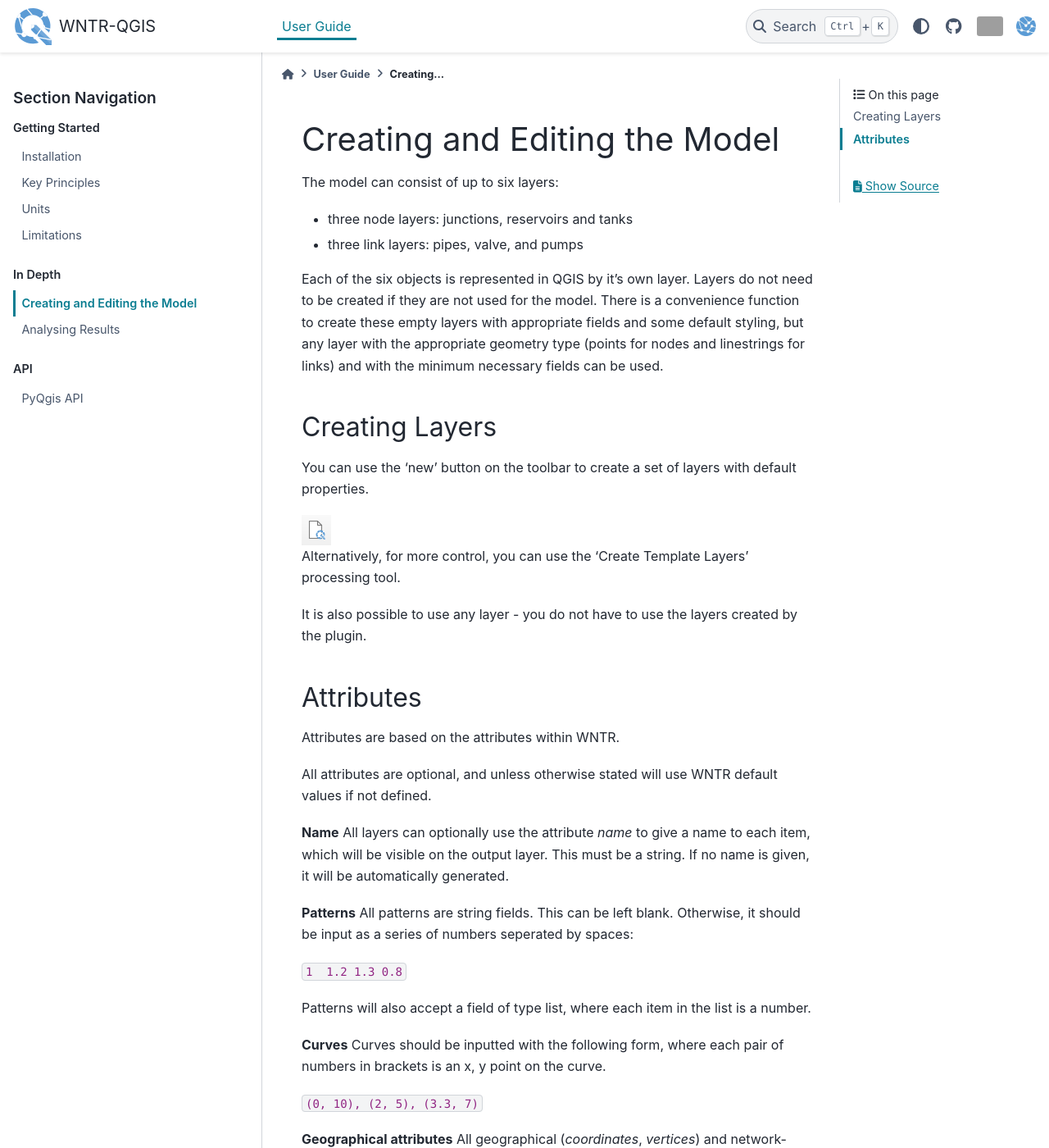
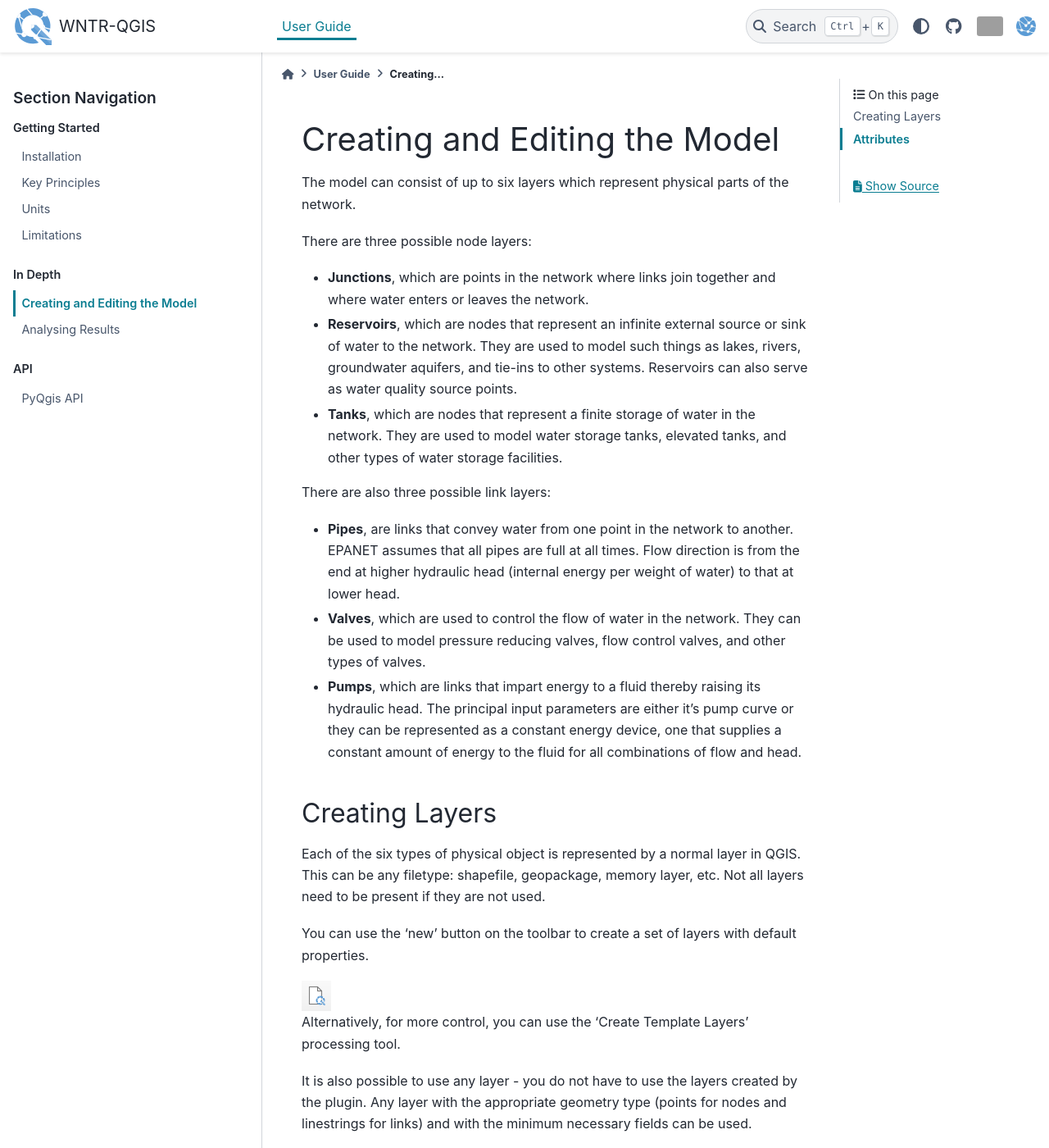
Before and after one commit to angusmcb/wntr-qgis, a Sphinx documentation site: the page built from docs/user_guide/creating_the_model.rst, in a window 1280 px wide and 1400 px high. Shown: the whole window at 82% size. Built offline with Sphinx 7.4.7 and the PyData theme 0.15.4, drawn with Linux system fonts in a browser that asks for light colours; some of the changed text lies outside the part shown; grey boxes are pictures that could not be loaded.

Commit message:
documentation updates

```diff
--- a/docs/conf.py
+++ b/docs/conf.py
@@ -106,17 +106,23 @@
 
 
 def generate_attributes_table(_):
-    from wntrqgis.elements import ModelLayer
+    from wntrqgis.elements import FieldGroup, ModelLayer
 
     output_dir = Path(__file__).parent / "user_guide" / "autogen-includes"
     output_dir.mkdir(parents=True, exist_ok=True)
     for layer in ModelLayer:
         table = pd.DataFrame(
             [
-                (field.value, field_type_str(field), field_value(field, layer), field_analysis_type(field))
+                (
+                    field.value + ("*" if field.field_group & FieldGroup.REQUIRED else ""),
+                    field.friendly_name,
+                    field_type_str(field),
+                    field_value(field, layer),
+                    field_analysis_type(field),
+                )
                 for field in layer.wq_fields()
             ],
-            columns=["Attribute", "QGIS Field Type", "Value(s)", "Used for"],
+            columns=["Attribute", "Alias", "Type", "Value(s)", "Used for"],
         )
         table.to_csv(output_dir / (layer.name.lower() + ".csv"), index=False)
 
@@ -129,7 +135,7 @@
     if issubclass(python_type, PatternType):
         return "Text (string) *or* Decimal list"
 
-    if issubclass(python_type, str):
+    if issubclass(python_type, (str, Enum)):
         return "Text (string)"
     if python_type is float:
         return "Decimal (double)"
@@ -152,7 +158,9 @@
         return "Pattern"
     if issubclass(python_type, CurveType):
         return "Curve"
-    if field.name in ["NAME", "LENGTH"]:
+    if field.name == "NAME":
+        return "Will generate automatically if blank"
+    if field.name == "LENGTH":
         return "Will calculate if blank"
 
     return ""
--- a/docs/user_guide/creating_the_model.rst
+++ b/docs/user_guide/creating_the_model.rst
@@ -1,15 +1,36 @@
 Creating and Editing the Model
 ==============================
 
-The model can consist of up to six layers:
+The model can consist of up to six layers which represent physical parts of the network.
 
-- three node layers: junctions, reservoirs and tanks
-- three link layers: pipes, valve, and pumps
+There are three possible node layers:
 
-Each of the six objects is represented in QGIS by it's own layer. Layers do not need to be created if they are not used for the model. There is a convenience function to create these empty layers with appropriate fields and some default styling, but any layer with the appropriate geometry type (points for nodes and linestrings for links) and with the minimum necessary fields can be used.
+* **Junctions**, which are points in the network where links join together and where water enters or leaves the network.
+
+* **Reservoirs**, which are nodes that represent an infinite external source or sink of water to the network. They are used to model such things as lakes, rivers, groundwater aquifers, and tie-ins to other systems. Reservoirs can also serve as water quality source points.
+
+* **Tanks**, which are nodes that represent a finite storage of water in the network. They are used to model water storage tanks, elevated tanks, and other types of water storage facilities.
+
+There are also three possible link layers:
+
+* **Pipes**, are links that convey water from one point in the network to another. EPANET assumes that all pipes are full at all times. Flow direction is from the end at higher hydraulic head (internal energy per weight of water) to that at lower head.
+
+* **Valves**, which are used to control the flow of water in the network. They can be used to model pressure reducing valves, flow control valves, and other types of valves.
+
+* **Pumps**, which are links that impart energy to a fluid thereby raising its
+  hydraulic head. The principal input parameters are either it's pump curve
+  or they can be represented as a constant energy device, one that supplies a
+  constant amount of energy to the fluid for
+  all combinations of flow and head.
+
+
 
 Creating Layers
 ---------------
+
+Each of the six types of physical object is represented by a normal layer in QGIS.
+This can be any filetype: shapefile, geopackage, memory layer, etc.
+Not all layers need to be present if they are not used.
 
 You can use the 'new' button on the toolbar to create a set of layers with default properties.
 
@@ -18,15 +39,16 @@
 Alternatively, for more control, you can use the 'Create Template Layers' processing tool.
 
 It is also possible to use any layer - you do not have to use the layers created by the plugin.
+Any layer with the appropriate geometry type (points for nodes and linestrings for links) and with the minimum necessary fields can be used.
 
 
 Attributes
 -----------
-Attributes are based on the attributes within WNTR.
+Attributes are based on the attributes within WNTR. Details of what they represent can be found in the WNTR and / or EPANET documentation.
 
-All attributes are optional, and unless otherwise stated will use WNTR default values if not defined.
+Some attributes are required - these are marked with an asterisk (*). Others use default values from WNTR if not defined.
 
-**Name** All layers can optionally use the attribute `name` to give a name to each item, which will be visible on the output layer. This must be a string. If no name is given, it will be automatically generated.
+**Name** All layers can optionally use the attribute `name` to give a name to each item, which will be visible on the output layer. The name must be a string of less than 32 characters and with no spaces. If no name is given, it will be automatically generated.
 
 **Patterns** All patterns are string fields. This can be left blank. Otherwise, it should be input as a series of numbers seperated by spaces:
 
@@ -41,7 +63,11 @@
 **Geographical attributes** All geographical (`coordinates`, `vertices`) and network-related (`start_node_name` and `end_node_name`) WNTR attributes are not used. This is because they are calculated automatically based on the geometry of the features.
 
 
+.. warning::
+    The attributes must have the exact names listed below. However, when they are created by the plugin in QGIS, they will also be given 'alias' names, which will be more human-readable versions.
+    These aliases will be most the most visible within the user interface.
 
+    The alias names will also be translated if using the plugin in a different language, whilst the underlying attribute names will not be.
 
 
 .. csv-table:: Possible Junction Attributes
@@ -60,10 +86,27 @@
     :file: autogen-includes/pipes.csv
     :header-rows: 1
 
+
 .. csv-table:: Possible Pumps Attributes
     :file: autogen-includes/pumps.csv
     :header-rows: 1
 
+Pumps can be of two types: 'POWER' or 'HEAD'. The type of pump is determined by the `pump_type` attribute. If this attribute is not set, the pump will be treated as a 'POWER' pump.
+
+Power pumps must have a `power` attribute, which is a float representing the power of the pump.
+
+Head pumps must have a `pump_curve` attribute, which is a string representing the head curve of the pump in the form of a list of points, e.g. ``(0, 10), (2, 5), (3.3, 7)``.
+
+
 .. csv-table:: Possible Valve Attributes
     :file: autogen-includes/valves.csv
     :header-rows: 1
+
+All valves must have a `valve_type` attribute. The options are:
+
+* `PRV` - Pressure Reducing Valves limit the pressure at a point in the pipe network. They must have an `initial_setting` attribute which represents that pressure.
+* `PSV` - Pressure Sustaining Valves maintain a set pressure at a specific point in the pipe network. They must have an `initial_setting` attribute which represents that pressure.
+* `PBV` - Pressure Breaker Valves force a specified pressure loss to occur across the valve. They must have an `initial_setting` attribute which represents that pressure loss.
+* `FCV` - Flow Control Valves limit the flow to a specified amount. They must have a `initial_setting` attribute, which is a float representing the flow setpoint of the valve.
+* `TCV` - Throttle Control Valves simulate a partially closed valve by adjusting the minor head loss coefficient of the valve. They must have a `initial_setting` attribute, which represents the minor head loss coefficient of the valve.
+* `GPV` - General Purpose Valves are used to represent a link where the user supplies a special flow - head loss relationship instead of following one of the standard hydraulic formulas. They can be used to model turbines, well draw-down or reduced-flow backflow prevention valves. They must have a `headloss_curve` attribute, which is a string representing the headloss curve of the valve in the form of a list of points, e.g. ``(0, 10), (2, 5), (3.3, 7)``.
```
Also changed, not shown: README.md (+1 -1 lines).
